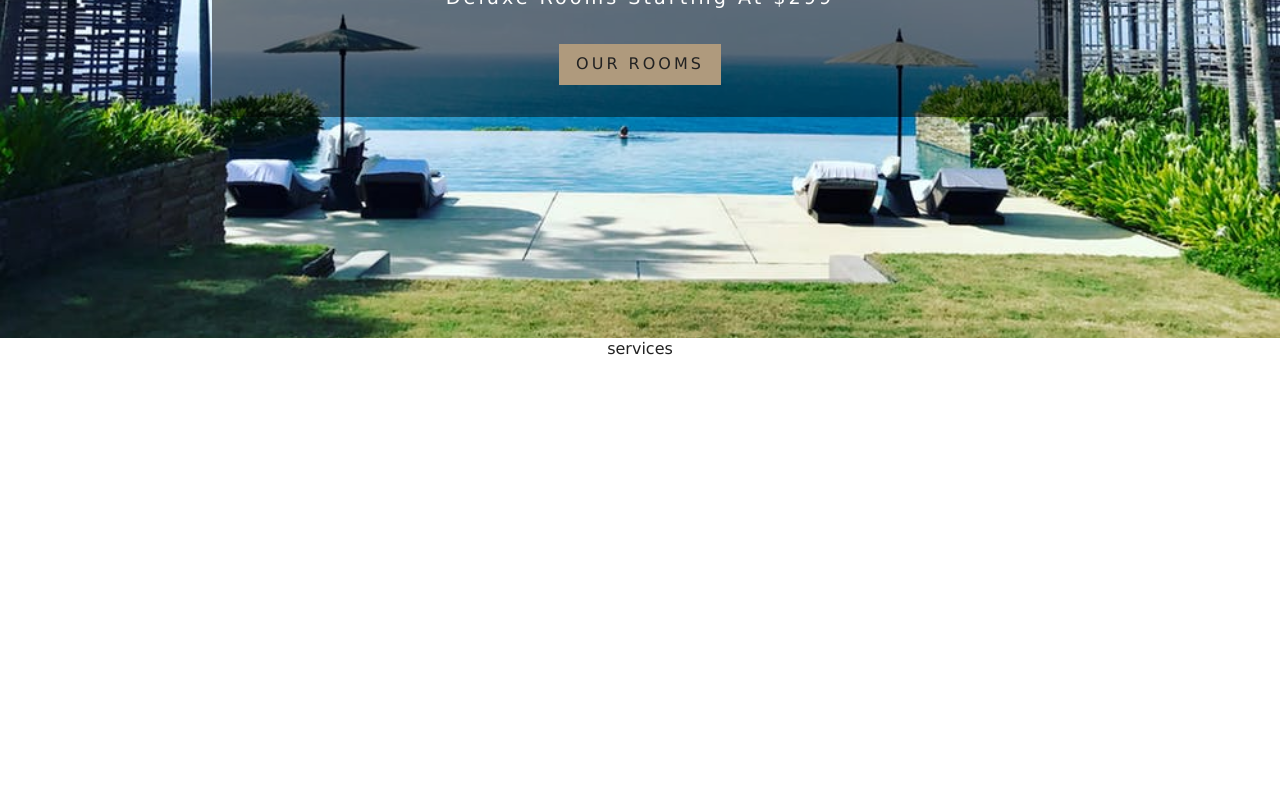
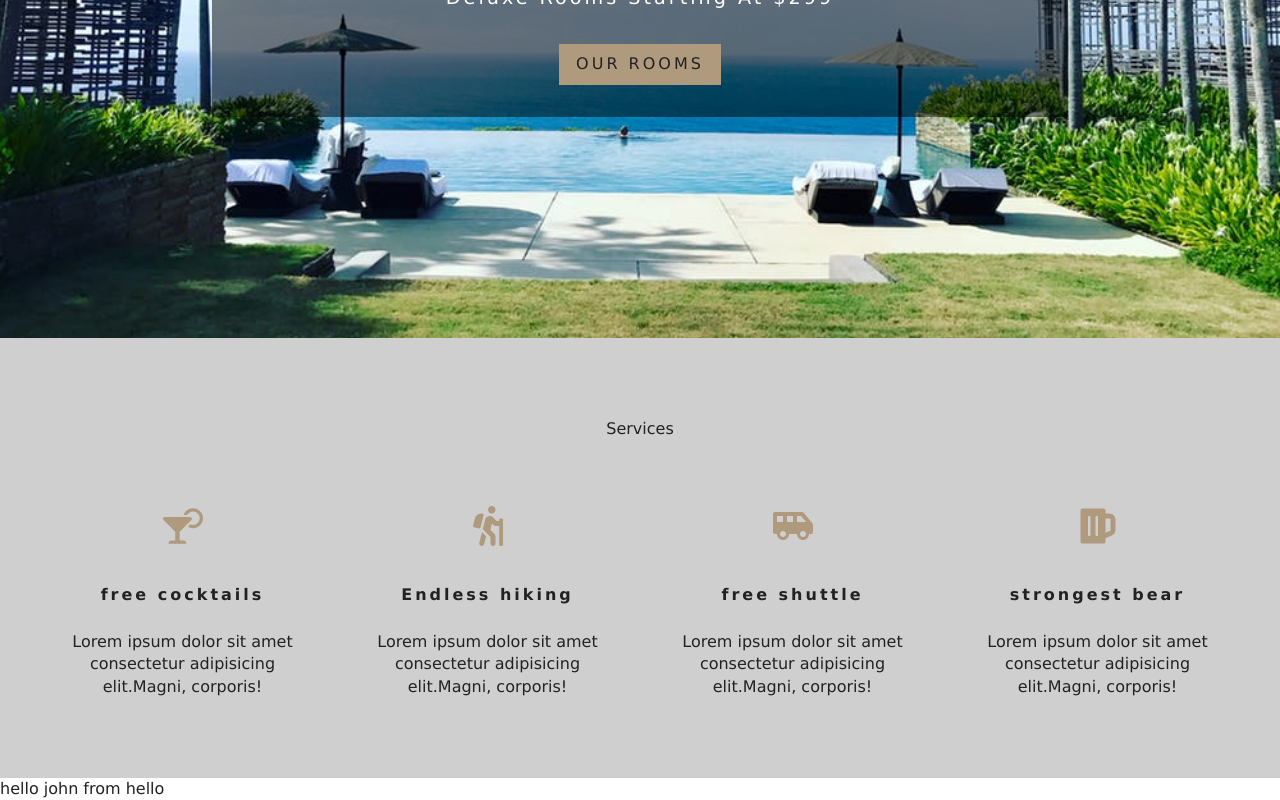
Before and after one commit to olef1r/beach-resort, a React (Create React App) app: page / in a window 1280 px wide. Shown: the part 462-1262 px from the top of the page. Before the commit the page ends 886 px from the top, so only its background shows below. Built offline with nearby package versions, Linux system fonts and the light colour scheme.

Commit message:
add provider

```diff
--- /dev/null
+++ b/src/components/FeaturedRooms.js
@@ -0,0 +1,12 @@
+import React from 'react';
+import { RoomContext } from '../context'
+
+export default class FeaturedRooms extends React.Component {
+  static contextType = RoomContext;
+  render() {
+    const { name, greeting } = this.context;
+    return (
+      <div>hello {name} from {greeting}</div>
+    )
+  }
+}
--- a/src/components/Services.js
+++ b/src/components/Services.js
@@ -1,12 +1,52 @@
 import React from 'react';
 import Title from './Title';
+import { FaCocktail, FaHiking, FaShuttleVan, FaBeer } from 'react-icons/fa';
 
 export default class Services extends React.Component {
+  constructor(props) {
+    super(props);
+    this.state={
+      services: [
+        {
+          icon: <FaCocktail />,
+          title: 'free cocktails',
+          info: 'Lorem ipsum dolor sit amet consectetur adipisicing elit.Magni, corporis!'
+        },
+        {
+          icon: <FaHiking />,
+          title: 'Endless hiking',
+          info: 'Lorem ipsum dolor sit amet consectetur adipisicing elit.Magni, corporis!'
+        },
+        {
+          icon: <FaShuttleVan />,
+          title: 'free shuttle',
+          info: 'Lorem ipsum dolor sit amet consectetur adipisicing elit.Magni, corporis!'
+        },
+        {
+          icon: <FaBeer />,
+          title: 'strongest bear',
+          info: 'Lorem ipsum dolor sit amet consectetur adipisicing elit.Magni, corporis!'
+        }
+
+      ]
+    }
+  }
   render() {
     return (
-      <div>
-        <Title title="services" />
-      </div>
+      <section className="services">
+        <Title title="Services" />
+          <div className="services-center">
+            {this.state.services.map((item, index) => {
+              return (
+                <article key={index} className="service">
+                  <span>{item.icon}</span>
+                  <h6>{item.title}</h6>
+                  <p>{item.info}</p>
+                </article>
+                );
+            })}
+          </div>
+      </section>
     )
   }
 }
--- /dev/null
+++ b/src/context.js
@@ -0,0 +1,21 @@
+import React from 'react';
+
+const RoomContext = React.createContext();
+
+class RoomProvider extends React.Component {
+  state = {
+    greeting: 'hello',
+    name: 'john'
+  };
+  render() {
+    return (
+      <RoomContext.Provider value={{...this.state}}>
+        {this.props.children}
+      </RoomContext.Provider>
+    );
+  }
+}
+
+const RoomConsumer = RoomContext.Consumer;
+
+export { RoomContext, RoomProvider, RoomConsumer };
--- a/src/index.js
+++ b/src/index.js
@@ -6,12 +6,16 @@ import * as serviceWorker from './serviceWorker';
 import {
   BrowserRouter as Router
 } from 'react-router-dom';
+import { RoomProvider }from './context';
 
 ReactDOM.render(
-  <Router>
+  <RoomProvider>
+    <Router>
     <App/>
   </Router>
+  </RoomProvider>
   , document.getElementById('root'));
+
 
 // If you want your app to work offline and load faster, you can change
 // unregister() to register() below. Note this comes with some pitfalls.
--- a/src/pages/Home.js
+++ b/src/pages/Home.js
@@ -2,6 +2,7 @@ import React from 'react';
 import Hero from '../components/Hero';
 import Banner from '../components/Banner';
 import Services from '../components/Services';
+import FeaturedRooms from '../components/FeaturedRooms';
 import { Link } from 'react-router-dom';
 
 function Home() {
@@ -16,6 +17,7 @@ function Home() {
       </Banner>
     </Hero>
     <Services />
+    <FeaturedRooms />
   </>
   )
 }
```
